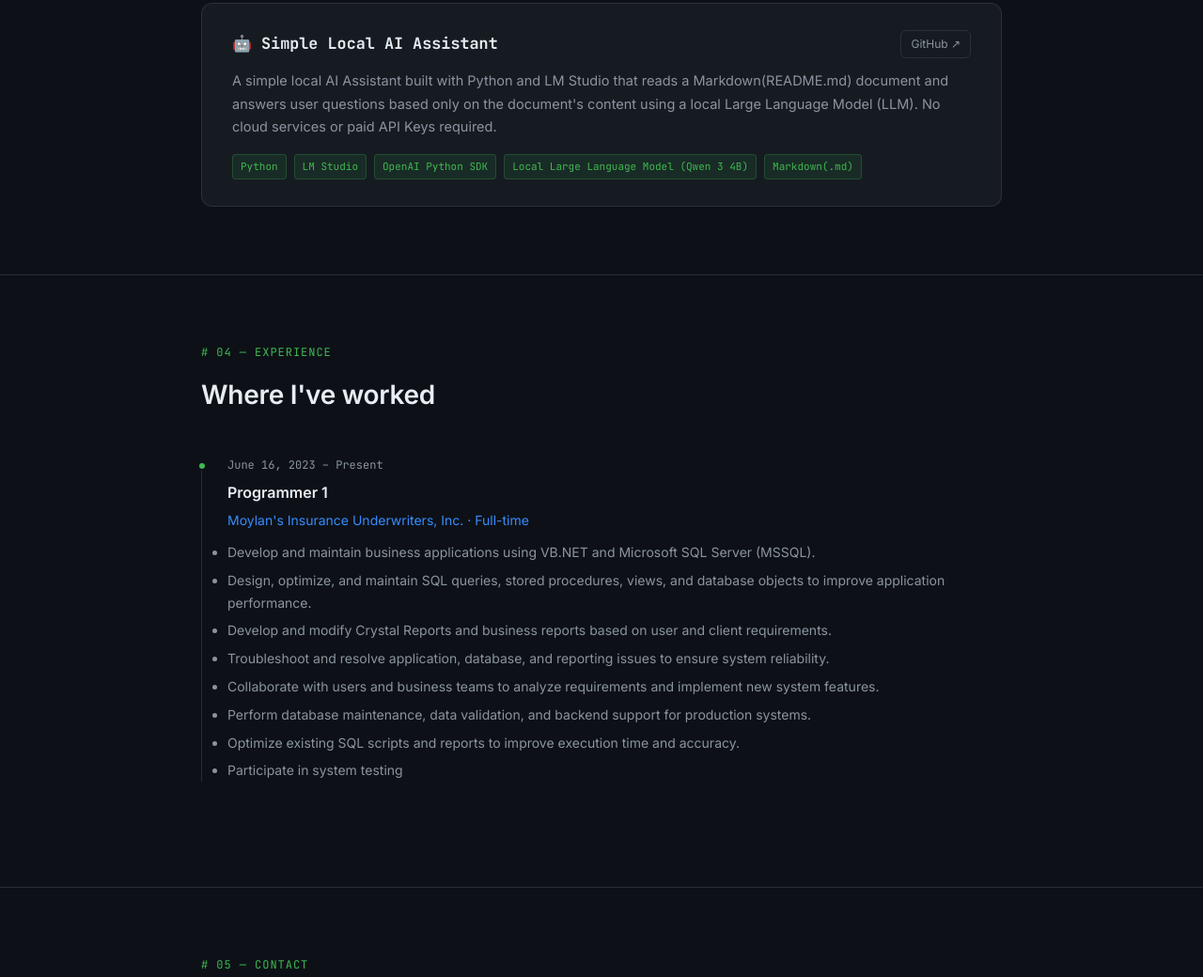
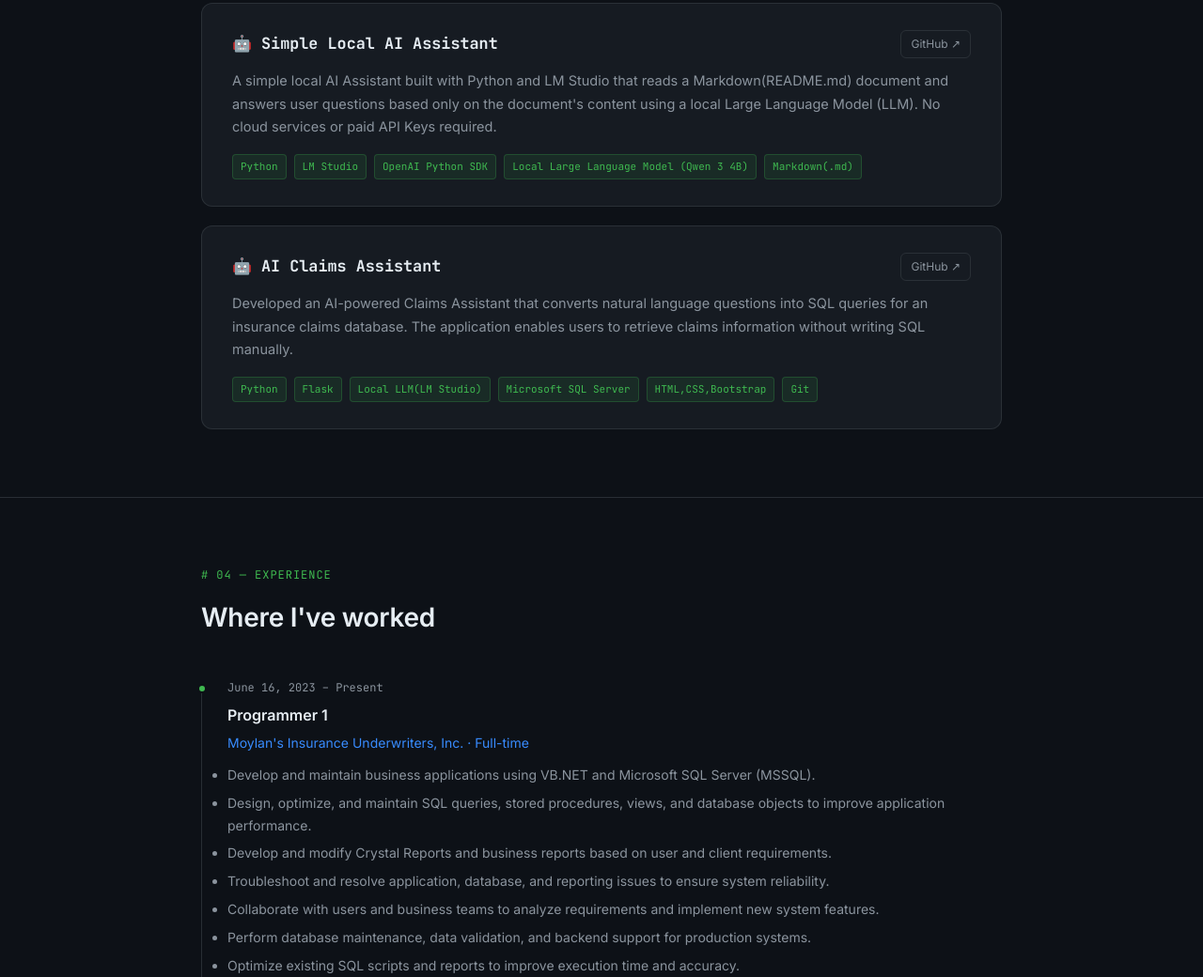
Before and after one commit to jalfad/JgaPortfolio, a plain HTML site: page index.html in a window 1280 px wide. Shown: the part 2744-3784 px from the top of the page at 94% size. Drawn offline with Linux system fonts and the light colour scheme.

Commit message:
added project

```diff
--- a/index.html
+++ b/index.html
@@ -628,23 +628,25 @@
             <span class="tech-badge">Markdown(.md)</span>
           </div>
         </div>
-        <!--
+
         <div class="project-card">
           <div class="project-top">
-            <span class="project-name">📊 data-pipeline-cli</span>
+            <span class="project-name">🤖 AI Claims Assistant</span>
             <div class="project-links">
-              <a href="#" class="project-link">GitHub ↗</a>
+              <a href="https://github.com/jalfad/AICLAIMSASSISTANT" class="project-link">GitHub ↗</a>
             </div>
           </div>
-          <p class="project-desc">A command-line tool for ETL pipelines that reads CSV/Excel files, validates data, transforms records, and loads them into a PostgreSQL database — with detailed error reporting.</p>
+          <p class="project-desc">Developed an AI-powered Claims Assistant that converts natural language questions into SQL queries for an insurance claims database. The application enables users to retrieve claims information without writing SQL manually.</p>
           <div class="project-tech">
-            <span class="tech-badge">Pandas</span>
-            <span class="tech-badge">SQLAlchemy</span>
-            <span class="tech-badge">Click</span>
-            <span class="tech-badge">PostgreSQL</span>
+            <span class="tech-badge">Python</span>
+            <span class="tech-badge">Flask</span>
+            <span class="tech-badge">Local LLM(LM Studio)</span>
+            <span class="tech-badge">Microsoft SQL Server</span>
+            <span class="tech-badge">HTML,CSS,Bootstrap</span>
+            <span class="tech-badge">Git</span>
           </div>
         </div>
-        -->
+
 
       </div>
     </div>
```
